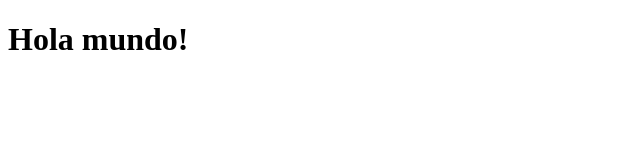
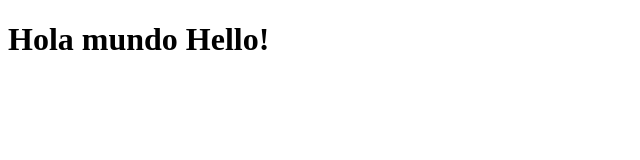
Before and after one commit to JohanTellez/hello-world-git, a plain HTML site: page index.html in a window 1280 px wide. Shown: the whole page, without its empty margins (0-640 px from the left). Drawn offline with Linux system fonts and the light colour scheme.

Commit message:
Se modifica index de nuevo

```diff
--- a/index.html
+++ b/index.html
@@ -7,6 +7,6 @@
     <title>Document</title>
 </head>
 <body>
-    <h1>Hola mundo!</h1>
+    <h1>Hola mundo Hello!</h1>
 </body>
 </html>
```
